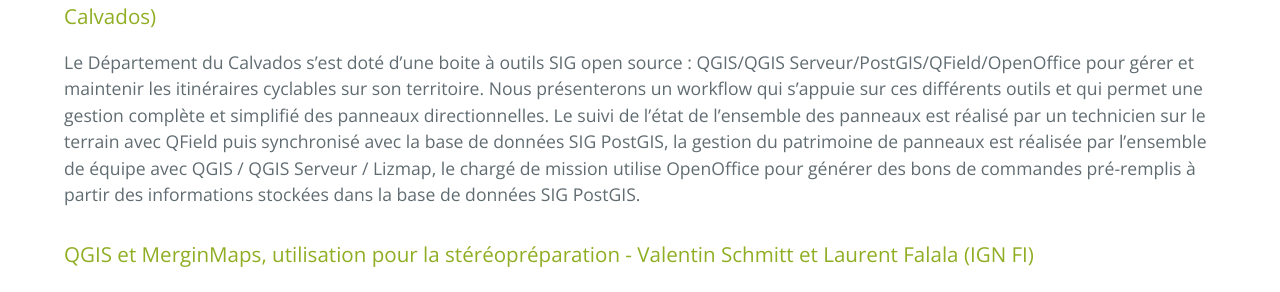
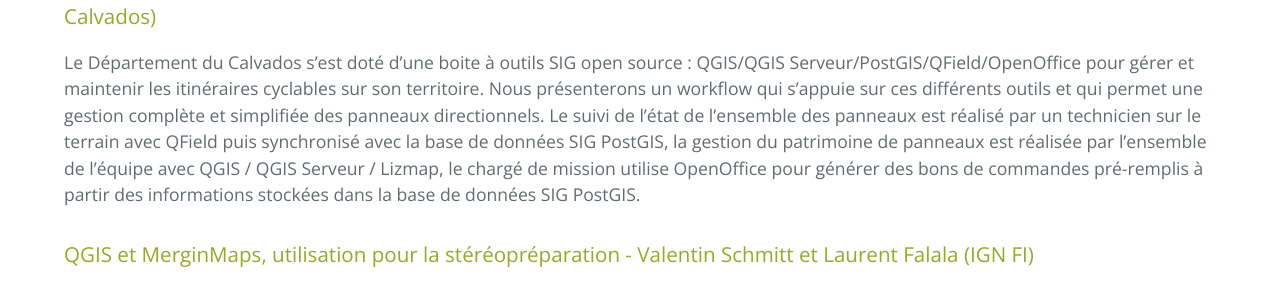
Before and after one commit to OSGeo-fr/QGIS-conf-fr-website, a Jekyll site: the page built from z20_programme.md, in a window 1280 px wide and 900 px high, scrolled down 2102 px. Shown: the part 210-502 px from the top of the window. Built offline with Jekyll 4.4.1, drawn with Linux system fonts in a browser that asks for light colours.

Commit message:
Update z20_programme.md
Co-authored-by: Paul Blottiere <blottiere.paul@gmail.com>

```diff
--- a/z20_programme.md
+++ b/z20_programme.md
@@ -251,7 +251,7 @@ Cette intervention présentera un nouveau plugin QGIS permettant de calculer des
 
 ### QGIS/QField/QGIS Serveur : une boîte à outils complète de l’observation terrain - Eric Gonçalves (Département du Calvados)
 
-Le Département du Calvados s’est doté d’une boite à outils SIG open source : QGIS/QGIS Serveur/PostGIS/QField/OpenOffice pour gérer et maintenir les itinéraires cyclables sur son territoire. Nous présenterons un workflow qui s’appuie sur ces différents outils et qui permet une gestion complète et simplifié des panneaux directionnelles. Le suivi de l’état de l’ensemble des panneaux est réalisé par un technicien sur le terrain avec QField puis synchronisé avec la base de données SIG PostGIS, la gestion du patrimoine de panneaux est réalisée par l’ensemble de équipe avec QGIS / QGIS Serveur / Lizmap, le chargé de mission utilise OpenOffice pour générer des bons de commandes pré-remplis à partir des informations stockées dans la base de données SIG PostGIS.
+Le Département du Calvados s’est doté d’une boite à outils SIG open source : QGIS/QGIS Serveur/PostGIS/QField/OpenOffice pour gérer et maintenir les itinéraires cyclables sur son territoire. Nous présenterons un workflow qui s’appuie sur ces différents outils et qui permet une gestion complète et simplifiée des panneaux directionnels. Le suivi de l’état de l’ensemble des panneaux est réalisé par un technicien sur le terrain avec QField puis synchronisé avec la base de données SIG PostGIS, la gestion du patrimoine de panneaux est réalisée par l’ensemble de l'équipe avec QGIS / QGIS Serveur / Lizmap, le chargé de mission utilise OpenOffice pour générer des bons de commandes pré-remplis à partir des informations stockées dans la base de données SIG PostGIS.
 
 ### QGIS et MerginMaps, utilisation pour la stéréopréparation - Valentin Schmitt et Laurent Falala (IGN FI)
 
```
